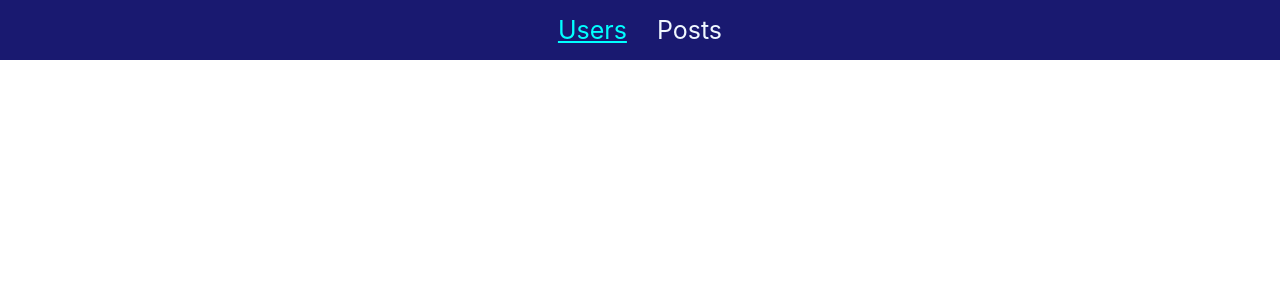
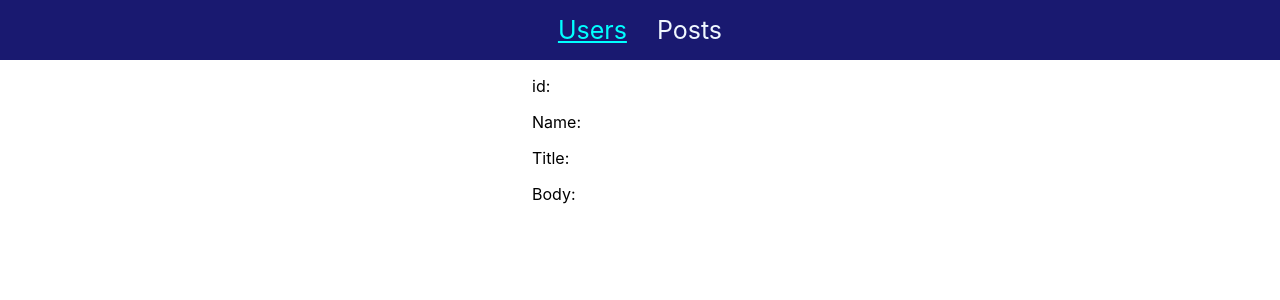
Before and after one commit to DLmar/sep-2021-react, a React (Create React App) app: page /users/1/posts in a window 1280 px wide. Shown: the top 300 px of the page. Built offline with nearby package versions, Linux system fonts and the light colour scheme; no server answers.

Commit message:
lesson-3

```diff
--- a/src/components/Post/Post.js
+++ b/src/components/Post/Post.js
@@ -5,7 +5,7 @@ const Post = ({post}) => {
     return (
         <div>
             {id}) {title}
-            <Link>
+            <Link to={id.toString()}>
                 <button>PostsDetails</button>
             </Link>
         </div>
--- a/src/configs/urls.js
+++ b/src/configs/urls.js
@@ -4,5 +4,7 @@ export default baseURL
 
 export const urls = {
     users: '/users',
-    posts: '/posts'
+    posts: '/posts',
+    comments: '/comments',
+    albums: '/albums'
 }
--- a/src/pages/PostsDetailsPage/PostsDetailsPage.js
+++ b/src/pages/PostsDetailsPage/PostsDetailsPage.js
@@ -1,6 +1,8 @@
-import {Outlet, useLocation, useParams} from "react-router-dom";
+import {Link, Outlet, useLocation, useParams} from "react-router-dom";
+import {useEffect, useState} from "react";
+
+import {postsService} from "../../services/posts.service";
 import {usersService} from "../../services/users.service";
-import {useEffect, useState} from "react";
 const PostsDetailsPage = () => {
 
     const {id} = useParams();
@@ -13,11 +15,22 @@ const PostsDetailsPage = () => {
             setPost(state)
             return
         }
-        usersService.getById(id).then(value => setPost(...{value}))
+        postsService.getById(id).then(value => setPost(...{value}))
     },[id])
     return (
         <div>
-
+            {post && (
+                <div>
+                    <h4>Id: {post.id}</h4>
+                    <p>Name: {post.name}</p>
+                    <p>Email: {post.email}</p>
+                    <p>Body: {post.body}</p>
+                    <Link path to={id.toString()} state={post}>
+                        <button>Comments</button>
+                    </Link>
+                </div>
+            )
+            }
             <Outlet/>
         </div>
     );
--- a/src/pages/PostsPage/PostsPage.js
+++ b/src/pages/PostsPage/PostsPage.js
@@ -13,7 +13,7 @@ const PostsPage = () => {
     return (
         <div>
             <div>{posts.map(post => <Post key={post.id} post={post}/>)}</div>
-            <div><Outlet/></div>
+            <Outlet/>
         </div>
     );
 };
--- a/src/pages/UserPostsPage/UserPostsPage.js
+++ b/src/pages/UserPostsPage/UserPostsPage.js
@@ -2,27 +2,33 @@ import React, {useEffect, useState} from 'react';
 import {useLocation, useParams} from "react-router-dom";
 import {usersService} from "../../services/users.service";
 import {postsService} from "../../services/posts.service";
+import {Outlet} from "react-router-dom";
 
 const UserPostsPage = () => {
-    const {id} = useParams();
-    const [user, setUser] = useState(null);
+    const [post, setPost] = useState([]);
 
     const {state} = useLocation();
+    const {id} = useParams();
 
-    useEffect(()=>{
-        if (state){
-            setUser(state)
+    useEffect(() => {
+        if (state) {
+            setPost(state)
             return
         }
-        postsService.getById(id).then(value => setUser(...{value}));
-    },[id])
+        postsService.getAll(id).then(value => setPost(...{value}));
+    }, [id])
     return (
         <div>
-            {user && (
-                <div>id: {id}</div>
+            {post && (
+                <div>
+                    <p>id: {post.id}</p>
+                    <p>Name: {post.name}</p>
+                    <p>Title: {post.title}</p>
+                    <p>Body: {post.body}</p>
+                </div>
             )
             }
-
+            <Outlet/>
         </div>
     );
 };
--- a/src/services/posts.service.js
+++ b/src/services/posts.service.js
@@ -3,5 +3,6 @@ import {urls} from "../configs/urls";
 
 export const postsService = {
     getAll: ()=>axiosService.get(urls.posts).then(value => value.data),
-    getById: (userId)=>axiosService.get(`${urls.posts}/${userId}/posts`).then(value => value.data)
+    getById: (userId)=>axiosService.get(`${urls.posts}/${userId}/posts`).then(value => value.data),
+    getPosts: (userId)=>axiosService.get(`${urls.users}/${userId}/posts`).then(value => value.data)
 }
```
